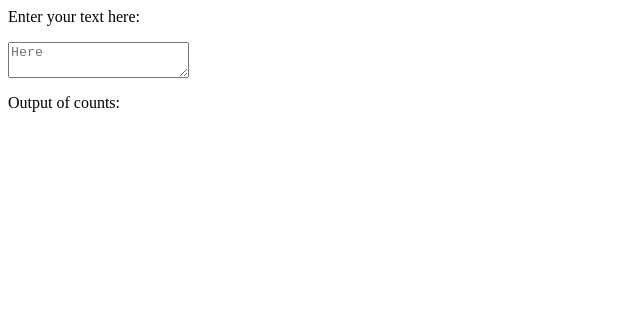
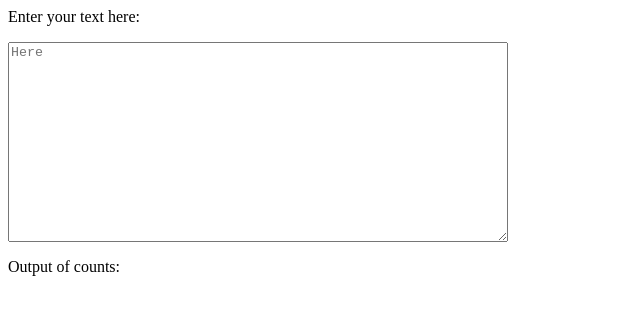
Before and after one commit to Kelvin-Lee/comfy-coding-challenge, a plain HTML site: page index.html in a window 1280 px wide. Shown: the whole page, without its empty margins (0-640 px from the left). Drawn offline with Linux system fonts and the light colour scheme.

Commit message:
Make the textarea large'ish.

```diff
--- a/index.html
+++ b/index.html
@@ -30,6 +30,12 @@
          });
 
       </script>
+      <style>
+          textarea {
+              width: 500px;
+              height: 200px;
+          }
+      </style>
    </head>
    <body>
       <div>
```
